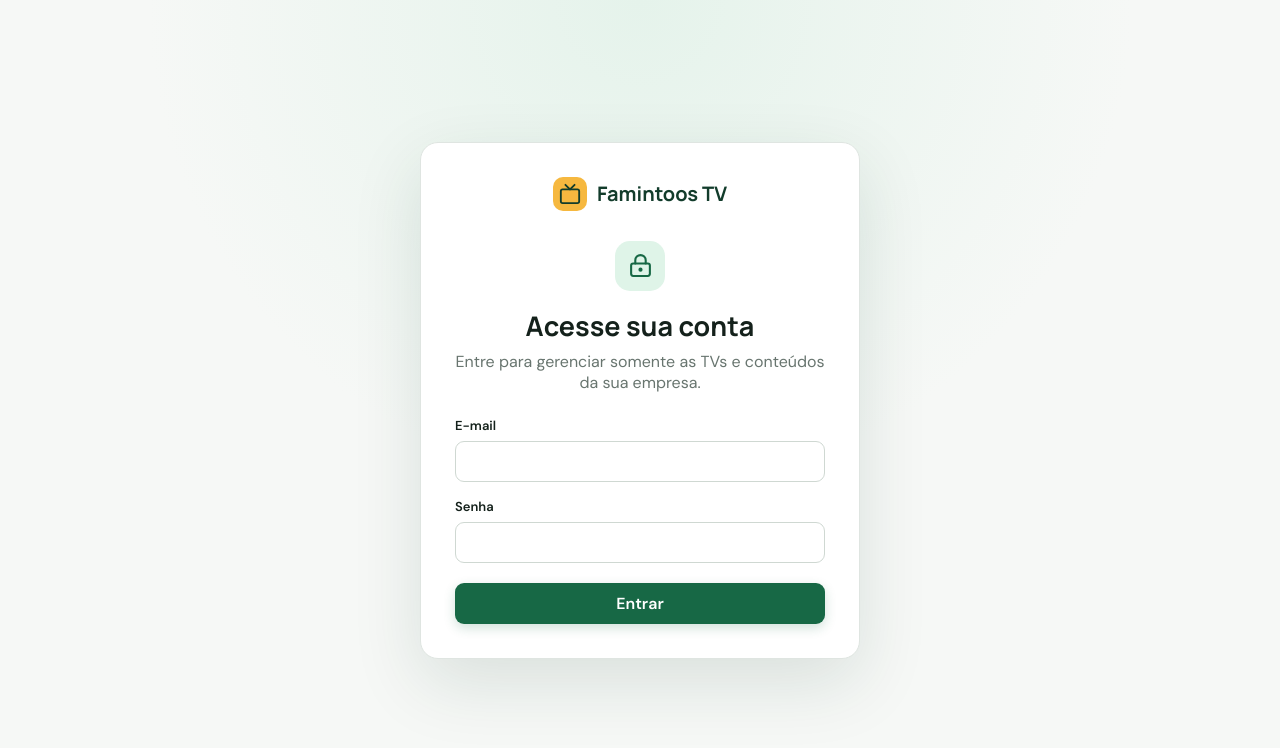
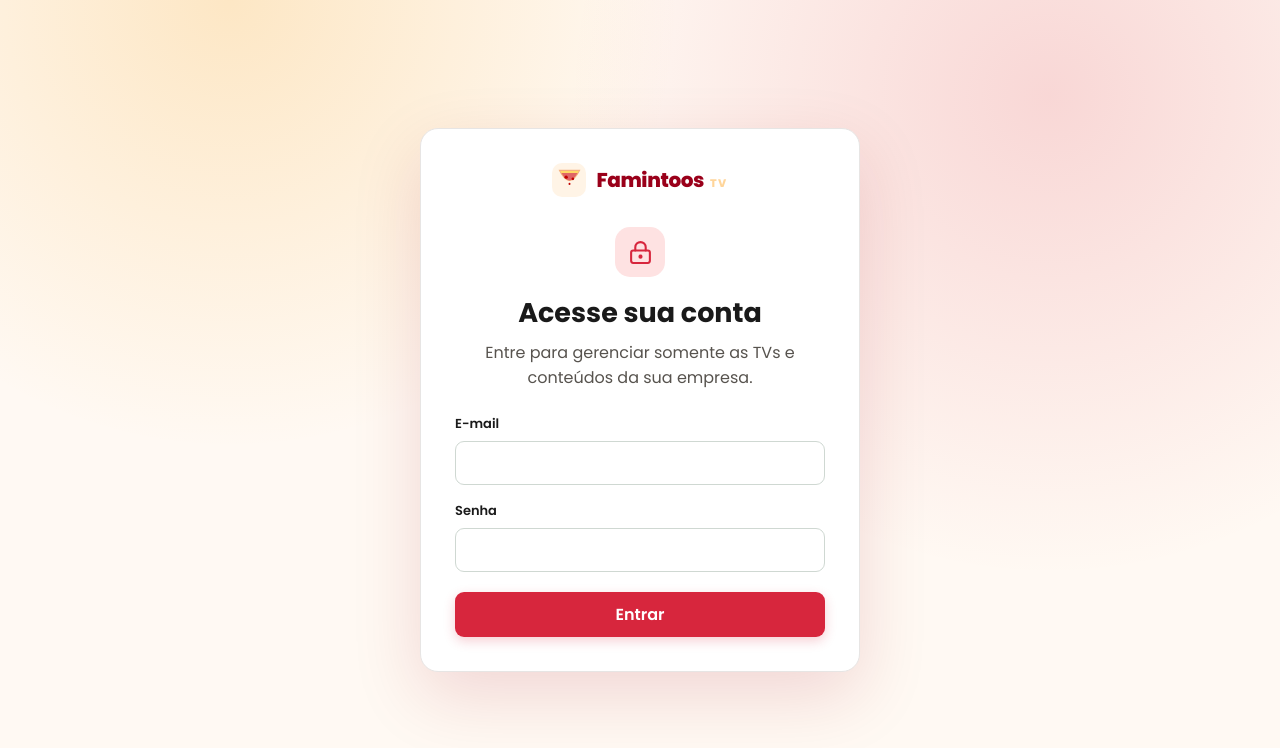
Before and after one commit to guicrisostomo/tv-famintoos, a React (Vite) app: page / in a window 1280 px wide. Shown: the top 748 px of the page. Built offline with nearby package versions, Linux system fonts and the light colour scheme; no server answers.

Commit message:
feat: aplica identidade visual Famintoos

```diff
--- a/index.html
+++ b/index.html
@@ -2,10 +2,11 @@
 <html lang="pt-BR">
   <head>
     <meta charset="UTF-8" />
-    <link rel="icon" type="image/svg+xml" href="/favicon.svg" />
+    <link rel="icon" type="image/svg+xml" href="/famintoos-mark.svg" />
     <meta name="viewport" content="width=device-width, initial-scale=1, maximum-scale=1, user-scalable=no, viewport-fit=cover" />
-    <meta name="theme-color" content="#000000" />
-    <title>tv-famintoos</title>
+    <meta name="theme-color" content="#d7263d" />
+    <meta name="description" content="Famintoos TV — conteúdo, promoções e chamadas nas telas da sua empresa." />
+    <title>Famintoos TV</title>
   </head>
   <body>
     <div id="root"></div>
--- a/src/App.css
+++ b/src/App.css
@@ -4,7 +4,7 @@
   grid-template-columns: 236px 1fr;
 }
 .sidebar {
-  background: var(--green-900);
+  background: linear-gradient(180deg, #9a001a 0%, #b3132d 52%, #7a0015 100%);
   color: white;
   padding: 28px 18px;
   display: flex;
@@ -18,26 +18,45 @@
   gap: 10px;
   align-items: center;
   padding: 0 9px 26px;
-  font:
-    700 19px Manrope,
-    sans-serif;
-}
-.brand-mark {
+  font: 700 19px Poppins, sans-serif;
+}
+.famintoos-brand-mark {
   width: 34px;
   height: 34px;
   display: grid;
   place-items: center;
-  background: #f6b83f;
+  background: #fff4e6;
   color: var(--green-900);
   border-radius: 10px;
 }
+.famintoos-brand-mark img {
+  width: 27px;
+  height: 27px;
+  display: block;
+}
+.famintoos-brand-copy {
+  min-width: 0;
+  display: flex;
+  align-items: baseline;
+  gap: 6px;
+}
+.famintoos-brand-copy strong {
+  font-weight: 800;
+  letter-spacing: -0.02em;
+}
+.famintoos-brand-copy small {
+  color: #ffd59a;
+  font-size: 11px;
+  font-weight: 800;
+  letter-spacing: 0.12em;
+}
 .sidebar nav {
   display: grid;
   gap: 4px;
 }
 .nav-button {
   border: 0;
-  color: #c5d8cf;
+  color: #ffe4e6;
   background: transparent;
   border-radius: 9px;
   display: flex;
@@ -56,7 +75,22 @@
   padding: 16px 10px 0;
   border-top: 1px solid rgba(255, 255, 255, 0.13);
   font-size: 12px;
-  color: #a7c0b5;
+  color: #ffe4e6;
+}
+.sidebar-footer > span {
+  display: block;
+}
+.sidebar-footer a {
+  display: inline-flex;
+  align-items: center;
+  gap: 5px;
+  margin-top: 10px;
+  color: #ffd59a;
+  font-weight: 700;
+  text-decoration: none;
+}
+.sidebar-footer a:hover {
+  color: white;
 }
 .main {
   min-width: 0;
@@ -101,7 +135,7 @@
 }
 .page-header h1 {
   font:
-    700 29px Manrope,
+    700 29px Poppins,
     sans-serif;
   margin-bottom: 7px;
 }
@@ -122,7 +156,7 @@
 .button.primary {
   color: white;
   background: var(--green-700);
-  box-shadow: 0 4px 12px rgba(23, 104, 69, 0.2);
+  box-shadow: 0 4px 12px rgba(215, 38, 61, 0.22);
 }
 .button.secondary {
   color: var(--ink);
@@ -145,7 +179,7 @@
   border: 1px solid var(--line);
   border-radius: 13px;
   padding: 20px;
-  box-shadow: 0 8px 24px rgba(29, 51, 40, 0.04);
+  box-shadow: 0 8px 24px rgba(215, 38, 61, 0.05);
 }
 .stat-label {
   color: var(--muted);
@@ -154,7 +188,7 @@
 }
 .stat-value {
   font:
-    700 26px Manrope,
+    700 26px Poppins,
     sans-serif;
 }
 .stat-detail {
@@ -175,7 +209,7 @@
 }
 .section-title h2 {
   font:
-    700 17px Manrope,
+    700 17px Poppins,
     sans-serif;
   margin: 0;
 }
@@ -363,7 +397,7 @@
   padding: 8%;
   text-align: center;
   font:
-    700 clamp(20px, 3vw, 44px) Manrope,
+    700 clamp(20px, 3vw, 44px) Poppins,
     sans-serif;
 }
 .preview-actions {
@@ -397,7 +431,7 @@
 }
 .programming-tv-select > div strong {
   font:
-    700 17px Manrope,
+    700 17px Poppins,
     sans-serif;
 }
 .programming-tv-select small,
@@ -811,7 +845,7 @@
 .editor-form textarea:focus,
 .editor-form select:focus {
   border-color: var(--green-500);
-  outline: 3px solid rgba(38, 162, 105, 0.13);
+  outline: 3px solid rgba(215, 38, 61, 0.13);
 }
 .editor-form fieldset {
   border: 1px solid var(--line);
@@ -976,7 +1010,7 @@
   gap: 8px;
   padding: 9px;
   border-radius: 8px;
-  background: #f6f8f6;
+  background: #fafaf9;
 }
 .check-grid input {
   width: auto;
@@ -1095,7 +1129,7 @@
 }
 .call-example strong {
   font:
-    700 clamp(26px, 4vw, 48px) Manrope,
+    700 clamp(26px, 4vw, 48px) Poppins,
     sans-serif;
 }
 .call-example span {
@@ -1409,7 +1443,7 @@
   background: var(--caption-background, rgba(0, 0, 0, 0.72));
   box-shadow: 0 8px 30px rgba(0, 0, 0, 0.28);
   text-align: center;
-  font-family: var(--caption-font-family, Manrope, sans-serif);
+  font-family: var(--caption-font-family, Poppins, sans-serif);
   font-weight: 700;
   line-height: 1.2;
   overflow: hidden;
@@ -1732,7 +1766,7 @@
   .app-shell {
     grid-template-columns: 74px 1fr;
   }
-  .brand span,
+  .brand .famintoos-brand-copy,
   .nav-button span,
   .sidebar-footer {
     display: none;
@@ -1850,7 +1884,10 @@
   display: grid;
   place-items: center;
   padding: 24px;
-  background: radial-gradient(circle at top, #e5f3eb, #f6f8f6 48%);
+  background:
+    radial-gradient(circle at 18% 0%, rgba(245, 158, 11, 0.2), transparent 34%),
+    radial-gradient(circle at 82% 12%, rgba(215, 38, 61, 0.16), transparent 38%),
+    #fff9f3;
 }
 .login-card {
   width: min(440px, 100%);
@@ -1858,7 +1895,7 @@
   border: 1px solid var(--line);
   border-radius: 18px;
   padding: 34px;
-  box-shadow: 0 24px 70px rgba(18, 60, 43, 0.12);
+  box-shadow: 0 24px 70px rgba(154, 0, 26, 0.14);
 }
 .login-brand {
   display: flex;
@@ -1867,7 +1904,7 @@
   gap: 10px;
   color: var(--green-900);
   font:
-    700 20px Manrope,
+    700 20px Poppins,
     sans-serif;
   margin-bottom: 30px;
 }
@@ -1884,7 +1921,7 @@
 .login-card h1 {
   text-align: center;
   font:
-    700 27px Manrope,
+    700 27px Poppins,
     sans-serif;
   margin: 16px 0 7px;
 }
@@ -1913,7 +1950,7 @@
 }
 .login-form input:focus {
   border-color: var(--green-500);
-  outline: 3px solid rgba(38, 162, 105, 0.13);
+  outline: 3px solid rgba(215, 38, 61, 0.13);
 }
 .login-submit {
   width: 100%;
@@ -2871,7 +2908,7 @@
 .video-audio-mode > button.selected {
   border-color: var(--green-500);
   background: #eef9f3;
-  box-shadow: 0 0 0 2px rgba(38, 162, 105, .1);
+  box-shadow: 0 0 0 2px rgba(215, 38, 61, .1);
 }
 .video-audio-mode strong,
 .video-audio-mode small {
@@ -3452,7 +3489,7 @@
 }
 .presentation-section-heading h3 {
   font:
-    800 16px/1.25 Manrope,
+    800 16px/1.25 Poppins,
     sans-serif;
 }
 .presentation-section-heading p {
@@ -3491,7 +3528,7 @@
 .transition-option-grid > button.selected {
   border-color: var(--green-500);
   background: #eef9f3;
-  box-shadow: 0 0 0 2px rgba(38, 162, 105, 0.1);
+  box-shadow: 0 0 0 2px rgba(215, 38, 61, 0.1);
 }
 .transition-option-grid button > span:nth-child(2),
 .transition-option-grid strong,
@@ -3626,7 +3663,7 @@
   padding: 8%;
   text-align: center;
   font:
-    800 clamp(19px, 3vw, 38px)/1.15 Manrope,
+    800 clamp(19px, 3vw, 38px)/1.15 Poppins,
     sans-serif;
 }
 .presentation-replay {
@@ -3799,7 +3836,7 @@
 }
 .tv-watermark strong {
   font:
-    800 clamp(17px, 2vw, 34px)/1.1 Manrope,
+    800 clamp(17px, 2vw, 34px)/1.1 Poppins,
     sans-serif;
 }
 .tv-watermark span {
@@ -3810,7 +3847,7 @@
   margin-left: auto;
   white-space: nowrap;
   font:
-    800 clamp(15px, 1.7vw, 29px)/1 Manrope,
+    800 clamp(15px, 1.7vw, 29px)/1 Poppins,
     sans-serif;
 }
 .transition-curtain {
@@ -4005,7 +4042,7 @@
 }
 .bulk-header-count strong {
   font:
-    800 25px/1 Manrope,
+    800 25px/1 Poppins,
     sans-serif;
 }
 .bulk-header-count span {
@@ -4045,7 +4082,7 @@
 }
 .bulk-section-heading h2 {
   font:
-    800 17px/1.3 Manrope,
+    800 17px/1.3 Poppins,
     sans-serif;
 }
 .bulk-section-heading p {
@@ -4071,7 +4108,7 @@
 }
 .bulk-search:focus-within {
   border-color: var(--green-500);
-  box-shadow: 0 0 0 3px rgba(38, 162, 105, 0.1);
+  box-shadow: 0 0 0 3px rgba(215, 38, 61, 0.1);
 }
 .bulk-search input {
   min-width: 0;
--- a/src/components/AdminShell.tsx
+++ b/src/components/AdminShell.tsx
@@ -8,7 +8,7 @@
   Palette,
   Plus,
   Settings2,
-  Tv,
+  ExternalLink,
 } from 'lucide-react';
 import { useState } from 'react';
 import { useAuth, type CompanyProfile } from '../auth/auth-context';
@@ -24,6 +24,7 @@
 import { PromotionEditorPage } from './PromotionEditorPage';
 import { PromotionsPage } from './PromotionsPage';
 import { TvSetupPage } from './TvSetupPage';
+import { FamintoosBrand } from './FamintoosBrand';
 
 const navigation = [
   ['Início', Home],
@@ -60,12 +61,7 @@
   return (
     <div className="app-shell">
       <aside className="sidebar">
-        <div className="brand">
-          <span className="brand-mark">
-            <Tv size={20} />
-          </span>
-          <span>Famintoos TV</span>
-        </div>
+        <FamintoosBrand className="brand" />
         <nav aria-label="Navegação principal">
           {navigation.map(([label, Icon]) => (
             <button
@@ -79,7 +75,12 @@
             </button>
           ))}
         </nav>
-        <div className="sidebar-footer">Promoções e chamadas na sua TV</div>
+        <div className="sidebar-footer">
+          <span>Promoções e chamadas na sua TV</span>
+          <a href="https://famintoos.com.br/admin" target="_blank" rel="noreferrer">
+            Painel Famintoos <ExternalLink size={13} />
+          </a>
+        </div>
       </aside>
       <main className="main">
         <ConnectionBanner />
--- /dev/null
+++ b/src/components/FamintoosBrand.tsx
@@ -0,0 +1,17 @@
+type FamintoosBrandProps = {
+  className?: string;
+};
+
+export function FamintoosBrand({ className = '' }: FamintoosBrandProps) {
+  return (
+    <div className={`famintoos-brand ${className}`.trim()} aria-label="Famintoos TV">
+      <span className="famintoos-brand-mark" aria-hidden="true">
+        <img src="/famintoos-mark.svg" alt="" />
+      </span>
+      <span className="famintoos-brand-copy">
+        <strong>Famintoos</strong>
+        <small>TV</small>
+      </span>
+    </div>
+  );
+}
--- a/src/components/LoginPage.tsx
+++ b/src/components/LoginPage.tsx
@@ -1,13 +1,14 @@
 import { useState, type FormEvent } from 'react'
-import { AlertTriangle, LoaderCircle, LockKeyhole, Tv } from 'lucide-react'
+import { AlertTriangle, LoaderCircle, LockKeyhole } from 'lucide-react'
 import { useAuth } from '../auth/auth-context'
+import { FamintoosBrand } from './FamintoosBrand'
 
 export function LoginPage() {
   const { signIn, loading, error, retry } = useAuth()
   const [email, setEmail] = useState(''); const [password, setPassword] = useState('')
   const submit = async (event: FormEvent) => { event.preventDefault(); try { await signIn(email, password) } catch { /* Context displays the error. */ } }
   return <main className="login-page"><section className="login-card" aria-labelledby="login-title">
-    <div className="login-brand"><span className="brand-mark"><Tv size={22}/></span><span>Famintoos TV</span></div><div className="login-icon"><LockKeyhole size={25}/></div>
+    <FamintoosBrand className="login-brand" /><div className="login-icon"><LockKeyhole size={25}/></div>
     <h1 id="login-title">Acesse sua conta</h1><p>Entre para gerenciar somente as TVs e conteúdos da sua empresa.</p>
     {error ? <div className="system-alert error" role="alert"><AlertTriangle size={18}/><div><strong>Falha na conexão ou autenticação</strong><span>{error}</span><button type="button" className="link-button" onClick={() => void retry()}>Tentar conexão novamente</button></div></div> : null}
     <form onSubmit={submit} className="login-form"><label>E-mail<input type="email" autoComplete="username" value={email} onChange={event => setEmail(event.target.value)} required/></label><label>Senha<input type="password" autoComplete="current-password" value={password} onChange={event => setPassword(event.target.value)} required/></label><button className="button primary login-submit" disabled={loading}>{loading ? <><LoaderCircle className="spin" size={18}/> Conectando...</> : 'Entrar'}</button></form>
--- a/src/index.css
+++ b/src/index.css
@@ -1,19 +1,19 @@
-@import url('https://fonts.googleapis.com/css2?family=DM+Sans:wght@400;500;600;700&family=Manrope:wght@600;700&display=swap');
+@import url('https://fonts.googleapis.com/css2?family=Poppins:wght@400;500;600;700;800&display=swap');
 
 :root {
-  font-family: 'DM Sans', system-ui, sans-serif;
-  color: #14211b;
-  background: #f6f8f6;
+  font-family: 'Poppins', system-ui, sans-serif;
+  color: #1a1a1a;
+  background: #fafaf9;
   font-synthesis: none;
   text-rendering: optimizeLegibility;
-  --green-900: #123c2b;
-  --green-700: #176845;
-  --green-500: #26a269;
-  --green-100: #dff4e8;
-  --green-50: #f1f8f4;
-  --ink: #14211b;
-  --muted: #68756f;
-  --line: #dfe5e1;
+  --green-900: #9a001a;
+  --green-700: #d7263d;
+  --green-500: #e74c3c;
+  --green-100: #fee2e2;
+  --green-50: #fff7ed;
+  --ink: #1a1a1a;
+  --muted: #57534e;
+  --line: #e7e5e4;
   --surface: #fff;
 }
 
@@ -132,7 +132,7 @@
 .watermark-style-picker > button.selected {
   border-color: var(--green-500);
   background: var(--green-50);
-  box-shadow: 0 0 0 2px rgba(38, 162, 105, .1);
+  box-shadow: 0 0 0 2px rgba(215, 38, 61, .1);
 }
 
 .watermark-style-picker > button > span:nth-child(2) {
```
Also changed, not shown: public/famintoos-mark.svg (added).
